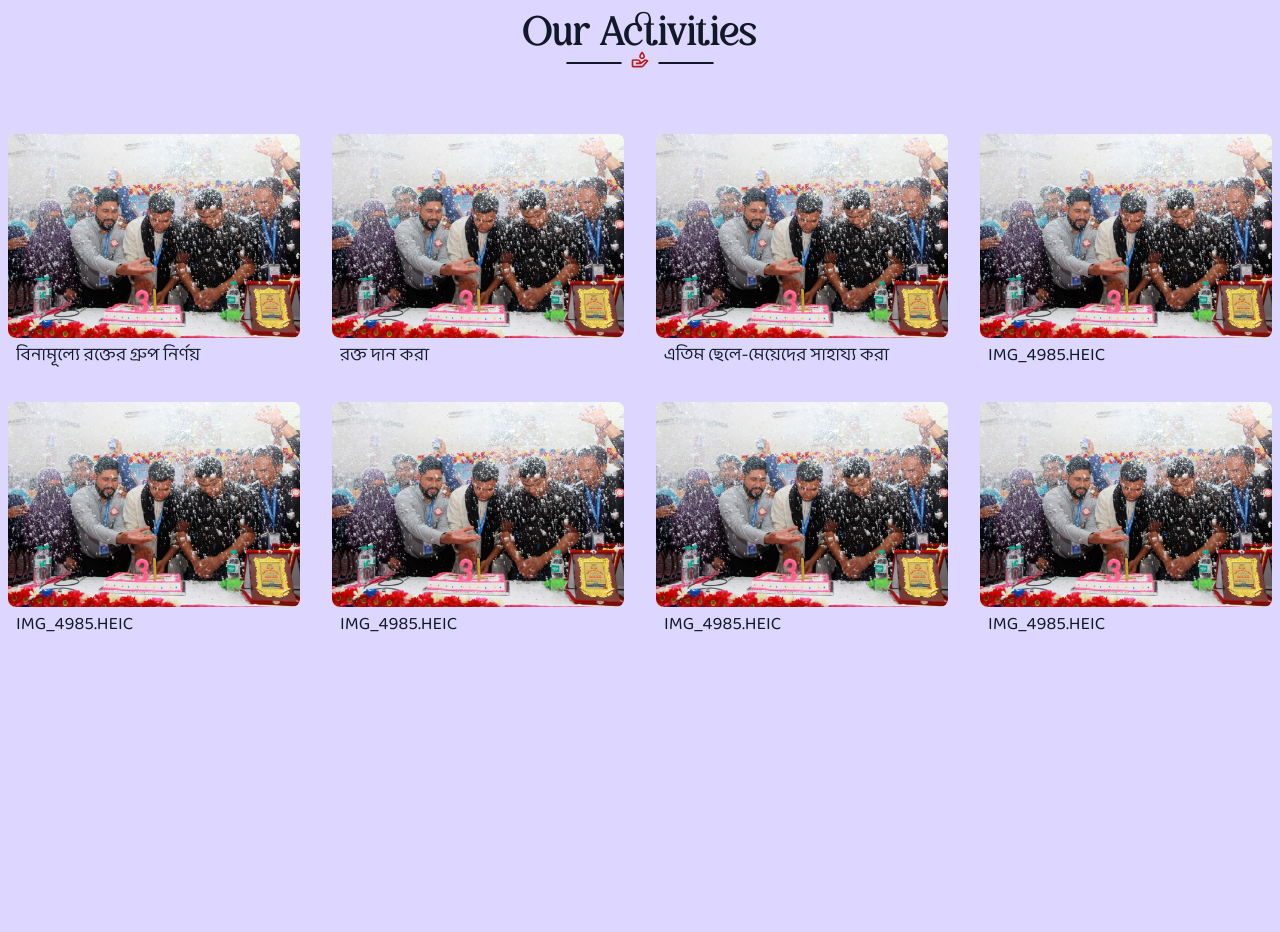
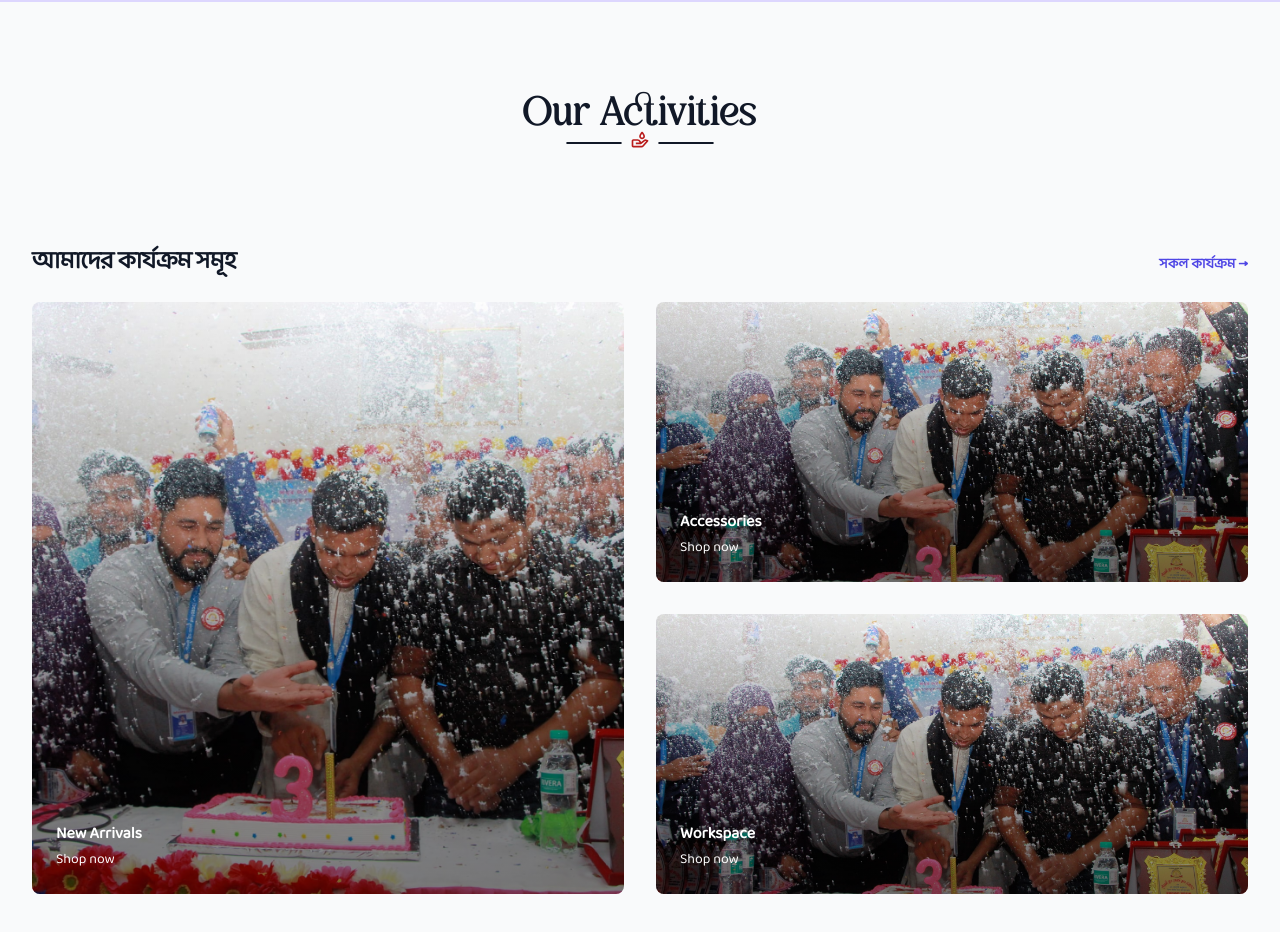
Before and after one commit to AariyanApu/gbdc, a Next.js app in the folder client/: page / in a window 1280 px wide. Shown: the part 1160-2092 px from the top of the page. Before the commit the page ends 1799 px from the top, so only its background shows below. Built offline with nearby package versions, Linux system fonts and the light colour scheme.

Commit message:
added animation to work sections

```diff
--- a/client/src/sections/Work.jsx
+++ b/client/src/sections/Work.jsx
@@ -1,14 +1,12 @@
-/* eslint-disable jsx-a11y/no-redundant-roles */
-
-'use client';
+/* eslint-disable jsx-a11y/anchor-is-valid */
 
 import { motion } from 'framer-motion';
 import Image from 'next/image';
 
-import { files } from '@/assets/workImage';
-import { TypingTitle } from '@/components/CustomTexts';
+import banner from '@/assets/banner.jpg';
+import { TypingText, TypingTitle } from '@/components/CustomTexts';
 import SectionHeading from '@/components/SectionHeading';
-import { staggerContainer, textContainer2, textVariant2 } from '@/utils/motion';
+import { fadeIn, staggerContainer } from '@/utils/motion';
 
 export default function Work() {
   return (
@@ -17,48 +15,125 @@ export default function Work() {
       initial="hidden"
       whileInView="show"
       viewport={{ once: false, amount: 0.25 }}
-      className="px-2"
+      className="bg-gray-50 pt-20"
     >
-      <div className="mt-8 mb-16">
       <TypingTitle title="Our Activities" />
       <SectionHeading />
+      <div className="mx-auto max-w-7xl py-16 px-4 sm:py-24 sm:px-6 lg:px-8">
+        <div className="sm:flex sm:items-baseline sm:justify-between">
+          <TypingText
+            title={['আমাদের ', 'কার্যক্রম ', 'সমূহ']}
+            textStyles="text-2xl font-bold tracking-tight"
+          />
+          <motion.a
+            variants={fadeIn('left', 'tween', 2, 0.7)}
+            href="#"
+            className="hidden text-sm font-semibold text-indigo-600 hover:text-indigo-500 sm:block"
+          >
+            সকল কার্যক্রম
+            <span aria-hidden="true"> &rarr;</span>
+          </motion.a>
         </div>
-      <motion.div variants={textContainer2}>
-        <ul
-          role="list"
-          className="grid grid-cols-2 gap-x-4 gap-y-8 sm:grid-cols-3 sm:gap-x-6 lg:grid-cols-4 xl:gap-x-8"
+
+        <div className="mt-6 grid grid-cols-1 gap-y-6 sm:grid-cols-2 sm:grid-rows-2 sm:gap-x-6 lg:gap-8">
+          <motion.div
+            variants={fadeIn('right', 'tween', 1.1, 0.7)}
+            className="group aspect-w-2 aspect-h-1 overflow-hidden rounded-lg sm:aspect-h-1 sm:aspect-w-1 sm:row-span-2"
           >
-          {files.map((file) => (
-            <li key={file.source} className="relative">
-              <motion.div variants={textVariant2}>
-                <div className="group aspect-w-10 aspect-h-7 block w-full overflow-hidden rounded-lg bg-gray-100 focus-within:ring-2 focus-within:ring-indigo-500 focus-within:ring-offset-2 focus-within:ring-offset-gray-100">
             <Image
+              src={banner}
+              height={800}
               width={800}
-                    height={600}
-                    src={file.source}
-                    alt={file.title}
-                    className="pointer-events-none object-cover group-hover:opacity-75"
+              alt="Two models wearing women's black cotton crewneck tee and off-white cotton crewneck tee."
+              className="object-cover object-center group-hover:opacity-75"
             />
-                  <button
-                    type="button"
-                    className="absolute inset-0 focus:outline-none"
+            <div
+              aria-hidden="true"
+              className="bg-gradient-to-b from-transparent to-black opacity-50"
+            />
+            <div className="flex items-end p-6">
+              <div>
+                <h3 className="font-semibold text-white">
+                  <a href="#">
+                    <span className="absolute inset-0" />
+                    New Arrivals
+                  </a>
+                </h3>
+                <p aria-hidden="true" className="mt-1 text-sm text-white">
+                  Shop now
+                </p>
+              </div>
+            </div>
+          </motion.div>
+
+          <motion.div
+            variants={fadeIn('left', 'tween', 1.8, 0.7)}
+            className="group aspect-w-2 aspect-h-1 overflow-hidden rounded-lg sm:aspect-none sm:relative sm:h-full"
           >
-                    <span className="sr-only">
-                      View details for {file.title}
-                    </span>
-                  </button>
+            <Image
+              src={banner}
+              height={800}
+              width={800}
+              alt="Wooden shelf with gray and olive drab green baseball caps, next to wooden clothes hanger with sweaters."
+              className="object-cover object-center group-hover:opacity-75 sm:absolute sm:inset-0 sm:h-full sm:w-full"
+            />
+            <div
+              aria-hidden="true"
+              className="bg-gradient-to-b from-transparent to-black opacity-50 sm:absolute sm:inset-0"
+            />
+            <div className="flex items-end p-6 sm:absolute sm:inset-0">
+              <div>
+                <h3 className="font-semibold text-white">
+                  <a href="#">
+                    <span className="absolute inset-0" />
+                    Accessories
+                  </a>
+                </h3>
+                <p aria-hidden="true" className="mt-1 text-sm text-white">
+                  Shop now
+                </p>
               </div>
-                <p className="pointer-events-none mt-1 block truncate text-lg ml-2 ">
-                  {file.title}
+            </div>
+          </motion.div>
+
+          <motion.div variants={fadeIn('left', 'tween', 2.2, 0.7)} className="group aspect-w-2 aspect-h-1 overflow-hidden rounded-lg sm:aspect-none sm:relative sm:h-full">
+            <Image
+              src={banner}
+              height={800}
+              width={800}
+              alt="Walnut desk organizer set with white modular trays, next to porcelain mug on wooden desk."
+              className="object-cover object-center group-hover:opacity-75 sm:absolute sm:inset-0 sm:h-full sm:w-full"
+            />
+            <div
+              aria-hidden="true"
+              className="bg-gradient-to-b from-transparent to-black opacity-50 sm:absolute sm:inset-0"
+            />
+            <div className="flex items-end p-6 sm:absolute sm:inset-0">
+              <div>
+                <h3 className="font-semibold text-white">
+                  <a href="#">
+                    <span className="absolute inset-0" />
+                    Workspace
+                  </a>
+                </h3>
+                <p aria-hidden="true" className="mt-1 text-sm text-white">
+                  Shop now
                 </p>
-                {/* <p className="pointer-events-none block text-sm font-medium text-gray-500">
-                  {file.size}
-                </p> */}
+              </div>
+            </div>
           </motion.div>
-            </li>
-          ))}
-        </ul>
-      </motion.div>
+        </div>
+
+        <div className="mt-6 sm:hidden">
+          <a
+            href="#"
+            className="block text-sm font-semibold text-indigo-600 hover:text-indigo-500"
+          >
+            সকল কার্যক্রম
+            <span aria-hidden="true"> &rarr;</span>
+          </a>
+        </div>
+      </div>
     </motion.div>
   );
 }
--- a/client/src/utils/motion.js
+++ b/client/src/utils/motion.js
@@ -68,7 +68,7 @@ export const textContainer = {
   },
   show: (i = 1) => ({
     opacity: 1,
-    transition: { staggerChildren: 0.1, delayChildren: i * 0.1 },
+    transition: { staggerChildren: 0.1, delayChildren: i * 0.09 },
   }),
 };
 export const textContainer2 = {
@@ -77,7 +77,7 @@ export const textContainer2 = {
   },
   show: (i = 1) => ({
     opacity: 1,
-    transition: { staggerChildren: 0.1, delayChildren: i * 1 },
+    transition: { staggerChildren: 0.1, delayChildren: i * 0.9 },
   }),
 };
 
```
Lines whose indentation alone changed are shown as unchanged.
